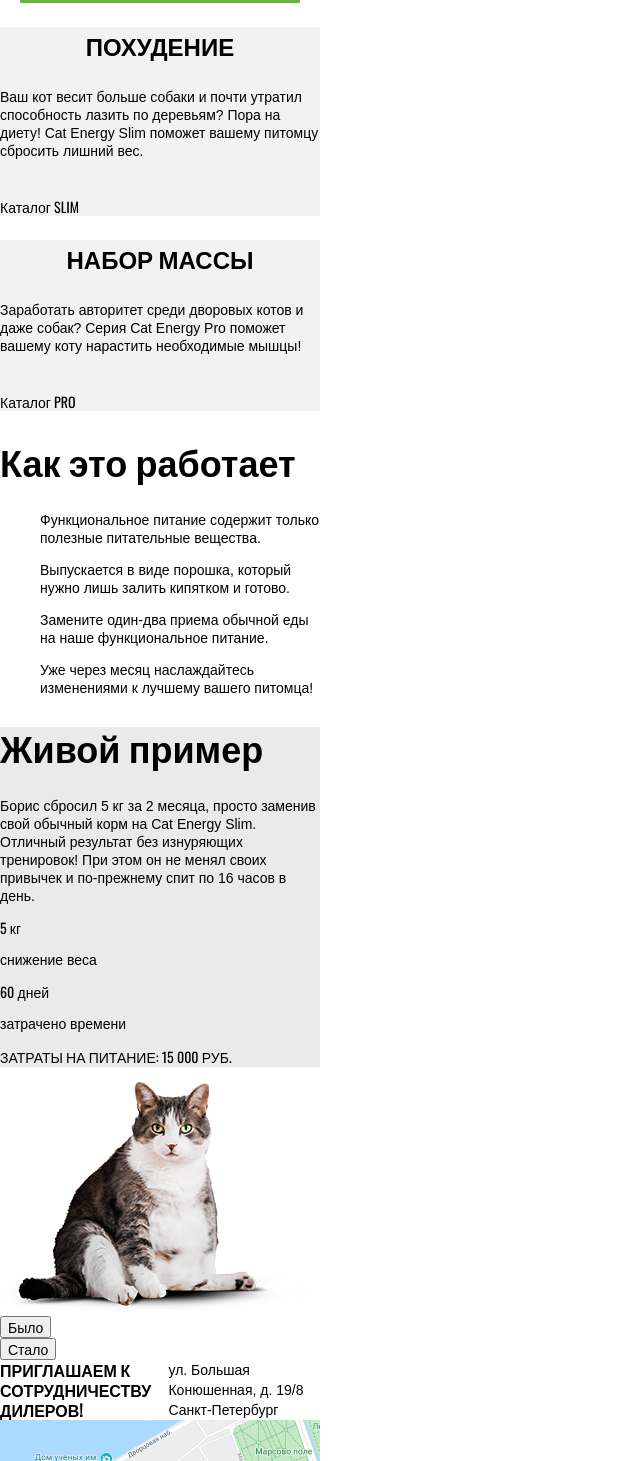
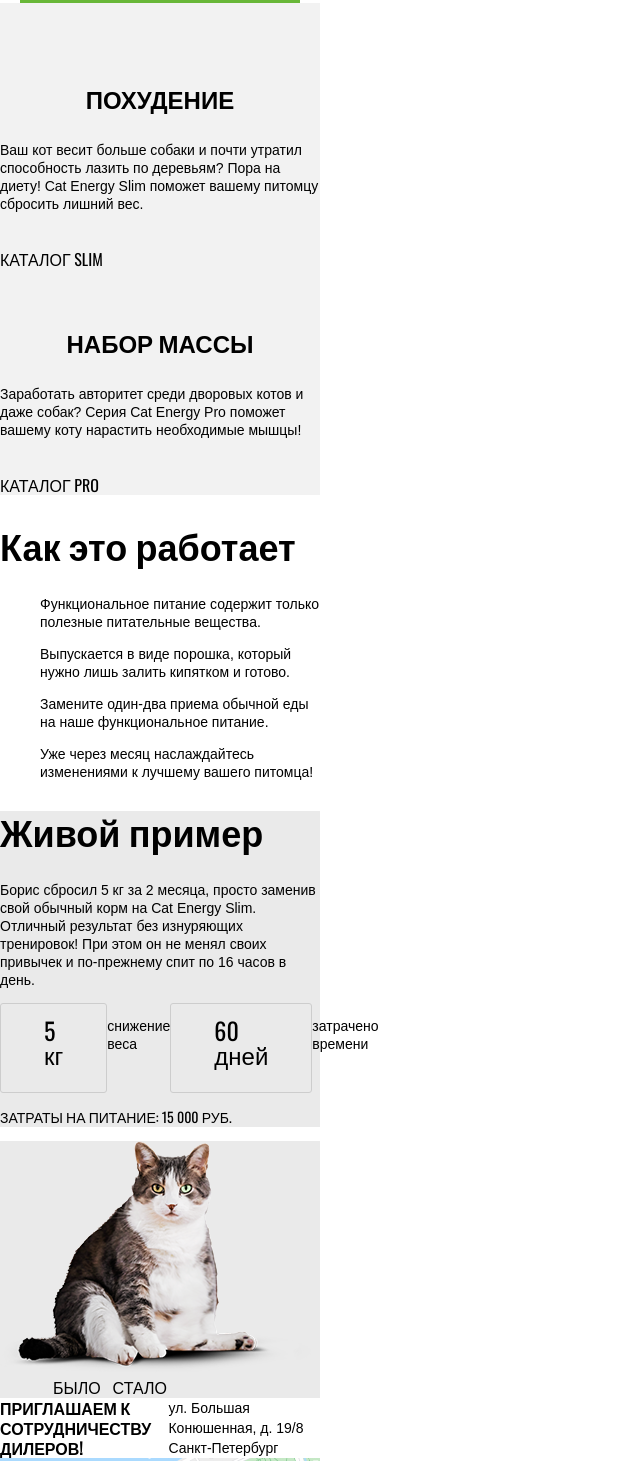
Before and after one commit to artemstw/Cat-energy, a website: page source/index.html in a window 1280 px wide. Shown: the part 527-1988 px from the top of the page, without its empty margins (0-640 px from the left). Drawn offline with nearby package versions, Linux system fonts and the light colour scheme; files that its build step writes are made by us from their sources.

Commit message:
Вносит новые изменения в разметку главной страницы

```diff
--- a/source/index.html
+++ b/source/index.html
@@ -9,7 +9,6 @@
       href="https://fonts.googleapis.com/css2?family=Oswald&display=swap"
       rel="stylesheet"
     />
-
     <link rel="stylesheet" href="css/normalize.css" />
     <link rel="stylesheet" href="css/style.css" />
     <link rel="icon" href="favicon.ico" />
@@ -47,31 +46,50 @@
           <h1 class="main-block__header">Функциональное питание для котов</h1>
           <p class="main-block__slogan">Занялся собой? Займись котом!</p>
         </div>
-        <img class="can-image" src="img/food-can-mobile.png" width="280" height="270" alt="Упаковка питания для котов Кэт Энерджи" />
+        <img
+          class="can-image"
+          src="img/food-can-mobile.png"
+          width="280"
+          height="270"
+          alt="Упаковка питания для котов Кэт Энерджи"
+        />
         <button class="search-button">Подобрать программу</button>
       </section>
       <section class="programs">
+        <section class="programs__wrapper">
+          <h2 class="visually-hidden">Программы питания "Кэт энерджи"</h2>
           <div class="programs__column">
             <section class="program">
+              <div class="program__image">
+                <svg class="program__icon" width="36" height="50">
+                  <use xlink:href="img/slim-cat.svg#icon-login"></use>
+                </svg>
+              </div>
               <h3 class="program__title slim-title">Похудение</h3>
               <p class="program__text">
-              Ваш кот весит больше собаки и почти утратил способность лазить по
-              деревьям? Пора на диету! Cat Energy Slim поможет вашему питомцу
-              сбросить лишний вес.
+                Ваш кот весит больше собаки и почти утратил способность лазить
+                по деревьям? Пора на диету! Cat Energy Slim поможет вашему
+                питомцу сбросить лишний вес.
               </p>
-            <span class="program__link">Каталог SLIM</span>
+              <a class="program__link" href="#">Каталог SLIM</a>
             </section>
           </div>
           <div class="programs__column">
             <section class="program">
+              <div class="program__image">
+                <svg class="program__icon" width="67" height="28">
+                  <use xlink:href="img/weight-cat.svg#icon-login"></use>
+                </svg>
+              </div>
               <h3 class="program__title pro-title">Набор массы</h3>
               <p class="program__text">
-              Заработать авторитет среди дворовых котов и даже собак? Серия Cat
-              Energy Pro поможет вашему коту нарастить необходимые мышцы!
+                Заработать авторитет среди дворовых котов и даже собак? Серия
+                Cat Energy Pro поможет вашему коту нарастить необходимые мышцы!
               </p>
-            <span class="program__link">Каталог PRO</span>
+              <a class="program__link" href="#">Каталог PRO</a>
             </section>
           </div>
+        </section>
       </section>
       <section class="guide">
         <h2 class="guide__header">Как это работает</h2>
@@ -103,20 +121,19 @@
         </ul>
       </section>
       <section class="example">
-        <div class="example__wrapper">
         <h2 class="example__header">Живой пример</h2>
         <p class="example__text">
           Борис сбросил 5 кг за 2 месяца, просто заменив свой обычный корм на
           Cat Energy Slim. Отличный результат без изнуряющих тренировок! При
-            этом он не менял своих привычек и по-прежнему спит по 16 часов в
-            день.
+          этом он не менял своих привычек и по-прежнему спит по 16 часов в день.
         </p>
-          <span>5 кг</span>
+        <div class="example__wrapper">
+          <span class="example__number">5 кг</span>
           <p class="example__text">снижение веса</p>
-          <span>60 дней</span>
+          <span class="example__number">60 дней</span>
           <p class="example__text">затрачено времени</p>
+        </div>
         <p class="example__result">Затраты на питание: 15 000 РУБ.</p>
-        </div>
       </section>
       <section class="comparisons">
         <img
@@ -124,15 +141,15 @@
           src="img/cat-before-mobile.png"
           width="311"
           height="232"
-          alt="Ваш Барсик до использования питания Кэт Энерджи"
+          alt="Пухлый котик до использования питания Кэт Энерджи"
         />
+        <div class="comparisons__wrapper">
           <button class="comparisons__button">Было</button>
-
           <div class="comparisons__scale">
             <div class="comparisons__scale-toggler"></div>
           </div>
-
           <button class="comparisons__button">Стало</button>
+        </div>
       </section>
       <section class="cooperation">
         <h2 class="cooperation__header">
--- /dev/null
+++ b/source/sass/blocks/comparisons.scss
@@ -0,0 +1,18 @@
+.comparisons {
+  background-color: $background-grey;
+}
+
+.comparisons__wrapper {
+  display: flex;
+  padding-right: 45px;
+  padding-left: 47px;
+}
+
+.comparisons__button {
+  background-color: transparent;
+  text-transform: uppercase;
+  font-size: 16px;
+  line-height: 20px;
+  text-align: center;
+  border: none;
+}
--- a/source/sass/blocks/example.scss
+++ b/source/sass/blocks/example.scss
@@ -1,10 +1,26 @@
 .example {
   background-color: $background-grey;
+}
+
+.example__wrapper {
+  display: flex;
 }
 
 .example__header {
   font-size: 36px;
   line-height: 40px;
+}
+
+.example__number {
+  box-sizing: border-box;
+  padding-top: 14px;
+  padding-right: 43px;
+  padding-bottom: 26px;
+  padding-left: 43px;
+  font-size: 24px;
+  line-height: 24px;
+  border: 1px solid $special-grey;
+  border-radius: 3px;
 }
 
 .example__text {
--- a/source/sass/blocks/programs.scss
+++ b/source/sass/blocks/programs.scss
@@ -15,3 +15,13 @@
   font-family: "Arial", sans-serif;
   margin-bottom: 38px;
 }
+
+.program__link {
+  margin: 0;
+  padding: 0;
+  color: $basic-black;
+  font-size: 16px;
+  line-height: 16px;
+  text-decoration: none;
+  text-transform: uppercase;
+}
--- a/source/sass/global/global.scss
+++ b/source/sass/global/global.scss
@@ -0,0 +1,12 @@
+.visually-hidden {
+  position: absolute;
+  width: 1px;
+  height: 1px;
+  margin: -1px;
+  border: 0;
+  padding: 0;
+  white-space: nowrap;
+  clip-path: inset(100%);
+  clip: rect(0 0 0 0);
+  overflow: hidden;
+}
--- a/source/sass/global/variables.scss
+++ b/source/sass/global/variables.scss
@@ -6,6 +6,7 @@
 // Colors
 
 $basic-white: #fff;
+$basic-black: #000;
 $basic-green: #68b738;
 $specail-green: #5eaa2f;
 $basic-grey: #f2f2f2;
--- a/source/sass/style.scss
+++ b/source/sass/style.scss
@@ -17,6 +17,7 @@
 @import "blocks/programs";
 @import "blocks/guide";
 @import "blocks/example";
+@import "blocks/comparisons";
 @import "blocks/cooperation";
 @import "blocks/page-footer";
 @import "blocks/developer";
```
Also changed, not shown: source/img/cat-slim.svg (deleted), source/img/pro-cat.svg (deleted), source/img/slim-cat.svg (added), source/img/weight-cat.svg (added). Lines whose indentation alone changed are shown as unchanged.
